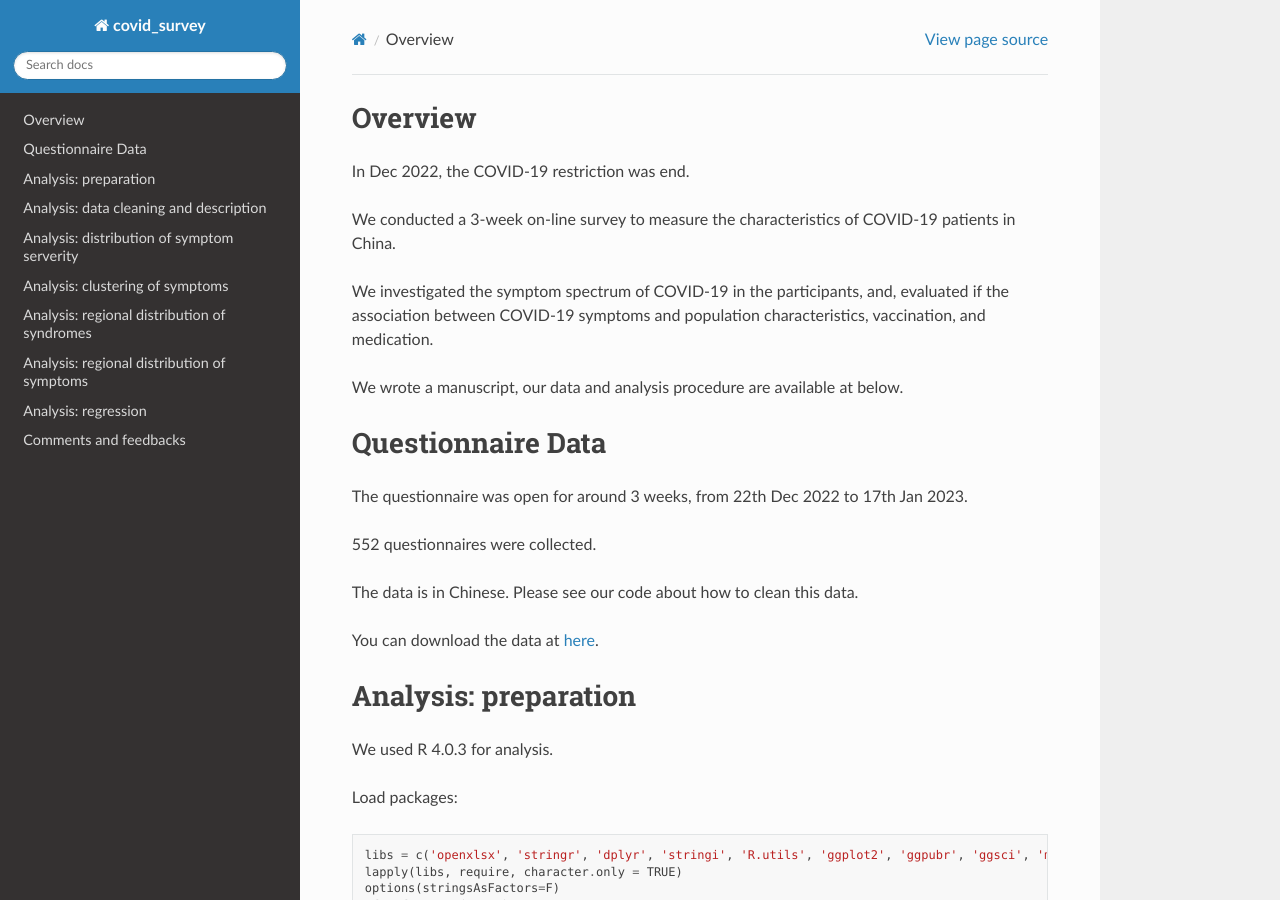
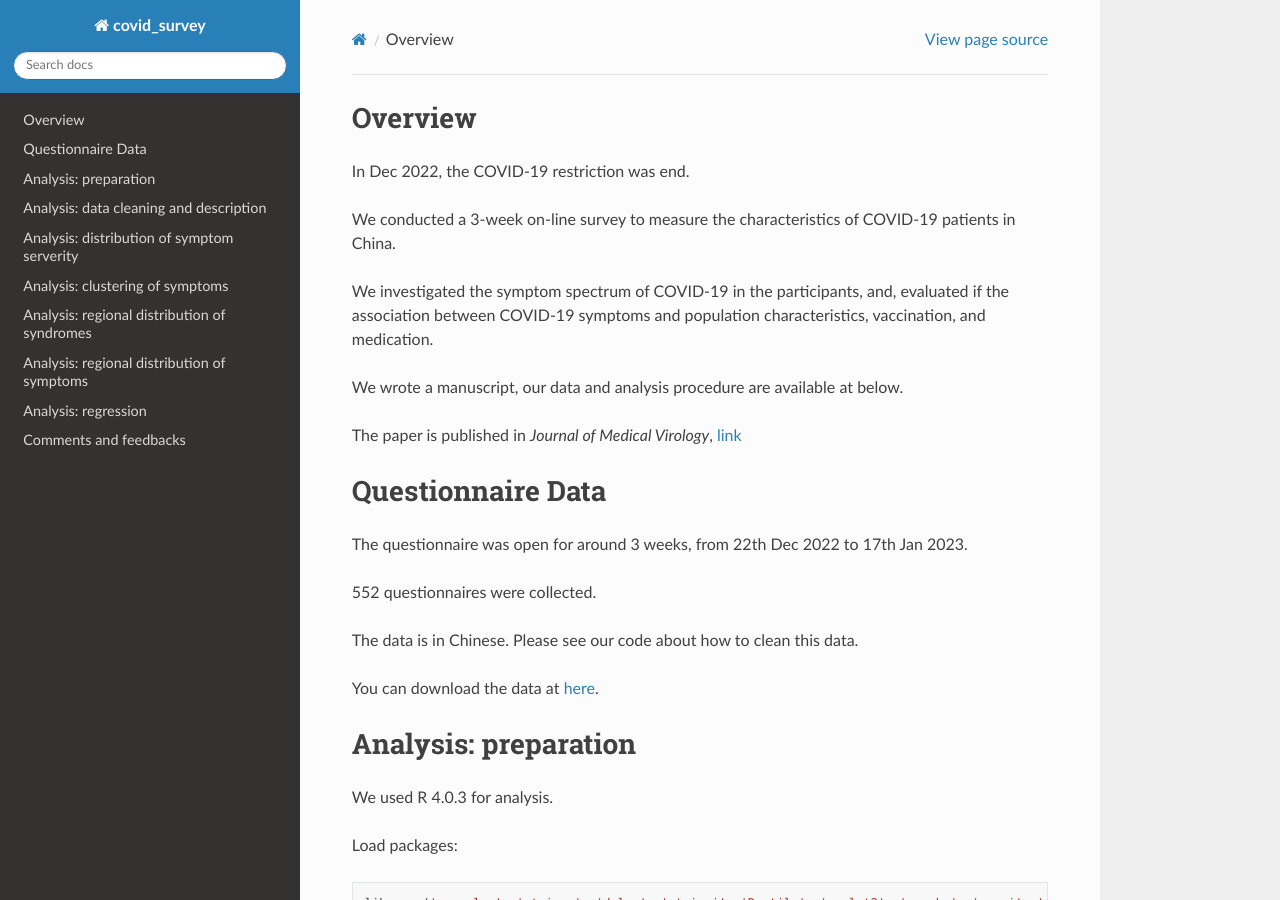
Before and after one commit to zhanghaoyang0/covid_survey, a Sphinx documentation site: the page built from readthedocs/source/index.rst, in a window 1280 px wide and 900 px high. Built offline with Sphinx 7.4.7 and the Read the Docs theme 2.0.0, drawn with Linux system fonts in a browser that asks for light colours.

Commit message:
add paper

```diff
--- a/readthedocs/source/index.rst
+++ b/readthedocs/source/index.rst
@@ -8,6 +8,9 @@ We conducted a 3-week on-line survey to measure the characteristics of COVID-19
 We investigated the symptom spectrum of COVID-19 in the participants, and, evaluated if the association between COVID-19 symptoms and population characteristics, vaccination, and medication.
 
 We wrote a manuscript, our data and analysis procedure are available at below.
+
+The paper is published in *Journal of Medical Virology*, `link <https://onlinelibrary.wiley.com/doi/10.1002/jmv.28893>`_
+
 
 Questionnaire Data
 =======================
```
